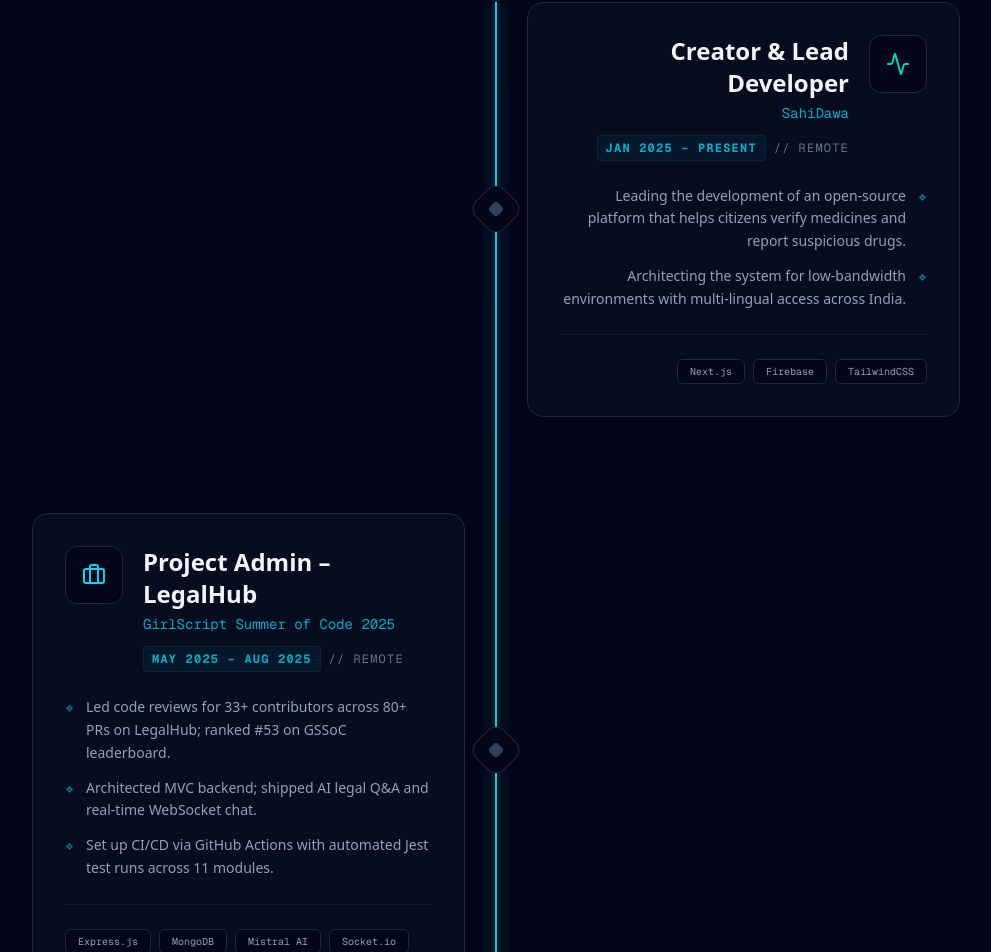
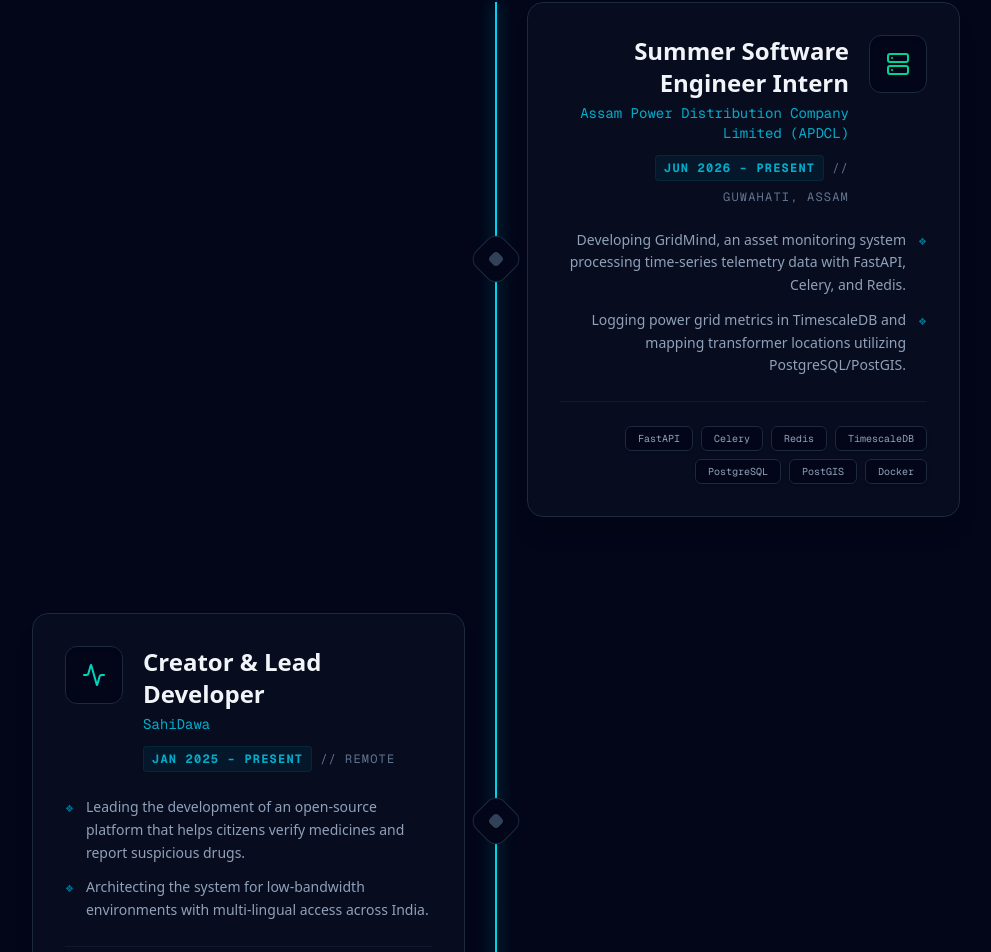
Before and after one commit to dipexplorer/PORTFOLIO, a Next.js app: page / in a window 1280 px wide. Shown: the part 2256-3208 px from the top of the page, without its empty margins (144-1135 px from the left). Built offline with nearby package versions, Linux system fonts and the light colour scheme; no server answers; a web font is replaced by a local one.

Commit message:
feat: add apdcl summer intern experience and revert projects layout to bento grid

```diff
--- a/sections/Experience.tsx
+++ b/sections/Experience.tsx
@@ -7,6 +7,19 @@
 const experiences = [
     {
         id: 0,
+        role: "Summer Software Engineer Intern",
+        company: "Assam Power Distribution Company Limited (APDCL)",
+        date: "Jun 2026 – Present",
+        location: "Guwahati, Assam",
+        icon: <Server className="w-6 h-6 text-emerald-400" />,
+        tech: ["FastAPI", "Celery", "Redis", "TimescaleDB", "PostgreSQL", "PostGIS", "Docker"],
+        points: [
+            "Developing GridMind, an asset monitoring system processing time-series telemetry data with FastAPI, Celery, and Redis.",
+            "Logging power grid metrics in TimescaleDB and mapping transformer locations utilizing PostgreSQL/PostGIS."
+        ]
+    },
+    {
+        id: 1,
         role: "Creator & Lead Developer",
         company: "SahiDawa",
         date: "Jan 2025 – Present",
@@ -19,7 +32,7 @@
         ]
     },
     {
-        id: 1,
+        id: 2,
         role: "Project Admin – LegalHub",
         company: "GirlScript Summer of Code 2025",
         date: "May 2025 – Aug 2025",
@@ -33,7 +46,7 @@
         ]
     },
     {
-        id: 2,
+        id: 3,
         role: "Signal & Telecom Field Trainee",
         company: "Northeast Frontier Railway",
         date: "Jun 2025 – Jul 2025",
@@ -46,7 +59,7 @@
         ]
     },
     {
-        id: 3,
+        id: 4,
         role: "Semifinalist – LearnSight",
         company: "Hack-A-Thon: AI for Education 2025",
         date: "Feb 2025",
@@ -59,7 +72,7 @@
         ]
     },
     {
-        id: 4,
+        id: 5,
         role: "Full Stack Developer Intern",
         company: "InnoByte Services",
         date: "Oct – Dec 2024",
@@ -72,7 +85,7 @@
         ]
     },
     {
-        id: 5,
+        id: 6,
         role: "Open Source Contributor",
         company: "GSSoC Ext & Hacktoberfest",
         date: "Oct – Nov 2024",
@@ -85,7 +98,7 @@
         ]
     },
     {
-        id: 6,
+        id: 7,
         role: "CS Subject Matter Expert",
         company: "Chegg India",
         date: "Apr 2023 – Oct 2024",
@@ -98,7 +111,7 @@
         ]
     },
     {
-        id: 7,
+        id: 8,
         role: "Computer Networking Intern",
         company: "Trans Virtual Private Limited",
         date: "Jan 2024",
@@ -107,7 +120,7 @@
         tech: ["Cisco IOS", "PuTTY", "VLAN", "Routing"],
         points: [
             "Gained hands-on experience setting up and maintaining network systems, including enterprise routers and switches.",
-            "Navigated device CLIs and utilized tools like PuTTY to execute configuration commands and diagnose network issues."
+            "Navigated device CLIs and utilized tools to execute configuration commands and diagnose network issues."
         ]
     }
 ];
--- a/sections/Projects.tsx
+++ b/sections/Projects.tsx
@@ -148,6 +148,13 @@
     const [isHovered, setIsHovered] = useState(false);
     const [glowPos, setGlowPos] = useState({ x: 50, y: 50 });
 
+    // Wide cards: index 0 (spans 2 cols), index 3 (spans 2 cols)
+    // Keep 6-project bento: [wide][narrow][narrow][wide][narrow][narrow]
+    const isWide = index === 0 || index === 3;
+    const colClass = isWide
+        ? "md:col-span-2 lg:col-span-2"
+        : "md:col-span-1 lg:col-span-1";
+
     const handleMouseMove = (e: React.MouseEvent<HTMLDivElement>) => {
         const el = cardRef.current;
         if (!el) return;
@@ -176,7 +183,7 @@
                 transform: `perspective(1200px) rotateX(${tilt.x}deg) rotateY(${tilt.y}deg)`,
                 transition: isHovered ? "transform 0ms" : "transform 500ms cubic-bezier(0.25, 1, 0.5, 1)",
             }}
-            className="w-full group relative rounded-2xl overflow-hidden border border-slate-800/70 bg-slate-950/50 backdrop-blur-xl"
+            className={`${colClass} group relative rounded-2xl overflow-hidden border border-slate-800/70 bg-slate-950/50 backdrop-blur-xl`}
         >
             {/* Radial glow on hover */}
             <div
@@ -213,9 +220,11 @@
                 </div>
 
                 {/* ── Main content area ── */}
-                <div className="grid grid-cols-1 lg:grid-cols-5 gap-6 lg:gap-8 flex-1">
+                {isWide ? (
+                    // Wide card: side-by-side layout
+                    <div className="grid grid-cols-1 lg:grid-cols-5 gap-5 flex-1">
                         {/* Text side */}
-                    <div className={`${displayImages.length > 0 ? "lg:col-span-3" : "lg:col-span-5"} flex flex-col justify-between ${displayImages.length > 0 && index % 2 === 1 ? "lg:order-2" : "lg:order-1"}`}>
+                        <div className="lg:col-span-3 flex flex-col justify-between">
                             <div>
                                 <h3 className={`text-xl lg:text-2xl font-black text-white mb-3 group-hover:${accent.text} transition-colors duration-300 leading-tight tracking-tight`}>
                                     {project.title}
@@ -229,7 +238,7 @@
                                     </div>
                                 )}
 
-                            <p className="text-sm text-slate-400 leading-relaxed font-mono mb-4">
+                                <p className="text-sm text-slate-400 leading-relaxed font-mono mb-4 line-clamp-3">
                                     {project.description}
                                 </p>
 
@@ -257,12 +266,47 @@
                         </div>
 
                         {/* Image side */}
+                        <div className="lg:col-span-2 min-h-[220px] lg:min-h-0">
+                            <ImageCarousel images={displayImages} title={project.title} accent={accent} />
+                        </div>
+                    </div>
+                ) : (
+                    // Narrow card: stacked layout
+                    <div className="flex flex-col flex-1">
+                        <h3 className={`text-lg font-black text-white mb-2.5 group-hover:${accent.text} transition-colors duration-300 leading-tight tracking-tight`}>
+                            {project.title}
+                        </h3>
+
+                        {project.highlight && (
+                            <div className={`mb-3 pl-3 border-l-2 ${accent.border} py-1`}>
+                                <p className={`text-xs font-semibold ${accent.text} leading-relaxed font-mono`}>
+                                    {project.highlight}
+                                </p>
+                            </div>
+                        )}
+
+                        <p className="text-xs text-slate-400 leading-relaxed font-mono mb-4 line-clamp-3">
+                            {project.description}
+                        </p>
+
+                        {/* Image */}
                         {displayImages.length > 0 && (
-                        <div className={`lg:col-span-2 min-h-[220px] lg:min-h-0 ${index % 2 === 1 ? "lg:order-1" : "lg:order-2"}`}>
+                            <div className="w-full aspect-video mb-4 rounded-xl overflow-hidden shrink-0">
                                 <ImageCarousel images={displayImages} title={project.title} accent={accent} />
                             </div>
                         )}
+
+                        {/* Tech tags */}
+                        <div className="flex flex-wrap gap-1.5 mt-auto">
+                            {project.tech.map((t) => (
+                                <span key={t} className={`inline-flex items-center gap-1.5 px-2 py-0.5 rounded text-[10px] font-mono font-bold border ${accent.badge}`}>
+                                    <TechIcon tech={t} />
+                                    {t}
+                                </span>
+                            ))}
                         </div>
+                    </div>
+                )}
 
                 {/* ── Footer CTA ── */}
                 <div className="flex gap-2 mt-5 pt-4 border-t border-slate-800/60">
@@ -353,8 +397,8 @@
                     </p>
                 </motion.div>
 
-                {/* ── Vertical stack ── */}
-                <div className="flex flex-col gap-6 md:gap-8">
+                {/* ── Bento grid ── */}
+                <div className="grid grid-cols-1 md:grid-cols-2 lg:grid-cols-3 gap-4 md:gap-5">
                     {projects.map((project, i) => (
                         <ProjectCard key={project.title} project={project} index={i} />
                     ))}
```
Lines whose indentation alone changed are shown as unchanged.
